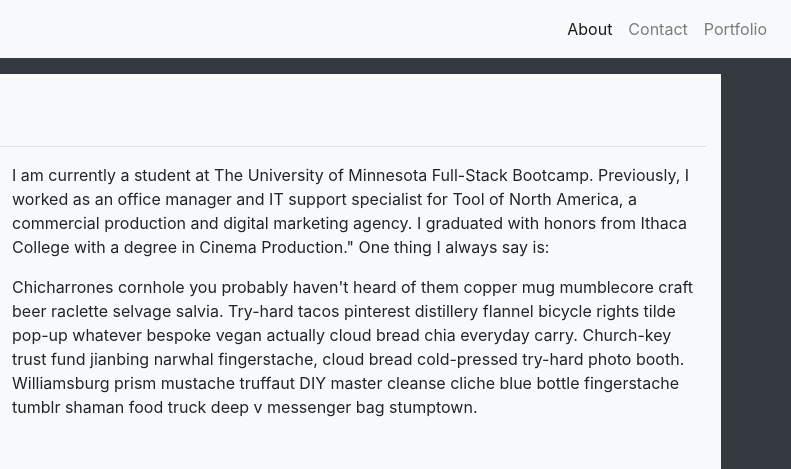
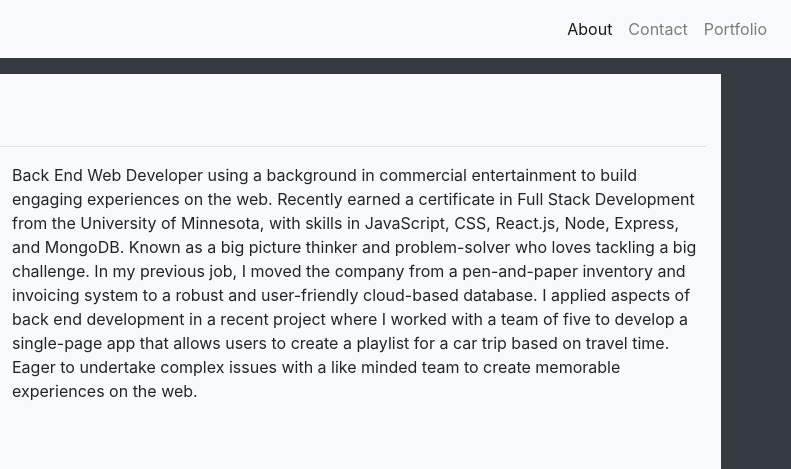
Before and after one commit to jacksonopp/bootstrap-portfolio, a plain HTML site: page index.html in a window 1280 px wide. Shown: the top 469 px of the page, 489-1280 px from the left. Drawn offline with nearby package versions, Linux system fonts and the light colour scheme.

Commit message:
updated index description

```diff
--- a/index.html
+++ b/index.html
@@ -85,26 +85,24 @@
                   />
                   <div class="media-body">
                      <p>
-                        I am currently a student at The University of Minnesota
-                        Full-Stack Bootcamp. Previously, I worked as an office
-                        manager and IT support specialist for Tool of North
-                        America, a commercial production and digital marketing
-                        agency. I graduated with honors from Ithaca College with
-                        a degree in Cinema Production." One thing I always say
-                        is:
+                        Back End Web Developer using a background in commercial
+                        entertainment to build engaging experiences on the web.
+                        Recently earned a certificate in Full Stack Development
+                        from the University of Minnesota, with skills in
+                        JavaScript, CSS, React.js, Node, Express, and MongoDB.
+                        Known as a big picture thinker and problem-solver who
+                        loves tackling a big challenge. In my previous job, I
+                        moved the company from a pen-and-paper inventory and
+                        invoicing system to a robust and user-friendly
+                        cloud-based database. I applied aspects of back end
+                        development in a recent project where I worked with a
+                        team of five to develop a single-page app that allows
+                        users to create a playlist for a car trip based on
+                        travel time. Eager to undertake complex issues with a
+                        like minded team to create memorable experiences on the
+                        web.
                      </p>
-                     <p>
-                        Chicharrones cornhole you probably haven't heard of them
-                        copper mug mumblecore craft beer raclette selvage
-                        salvia. Try-hard tacos pinterest distillery flannel
-                        bicycle rights tilde pop-up whatever bespoke vegan
-                        actually cloud bread chia everyday carry. Church-key
-                        trust fund jianbing narwhal fingerstache, cloud bread
-                        cold-pressed try-hard photo booth. Williamsburg prism
-                        mustache truffaut DIY master cleanse cliche blue bottle
-                        fingerstache tumblr shaman food truck deep v messenger
-                        bag stumptown.
-                     </p>
+                     <p></p>
                   </div>
                </div>
             </div>
```
